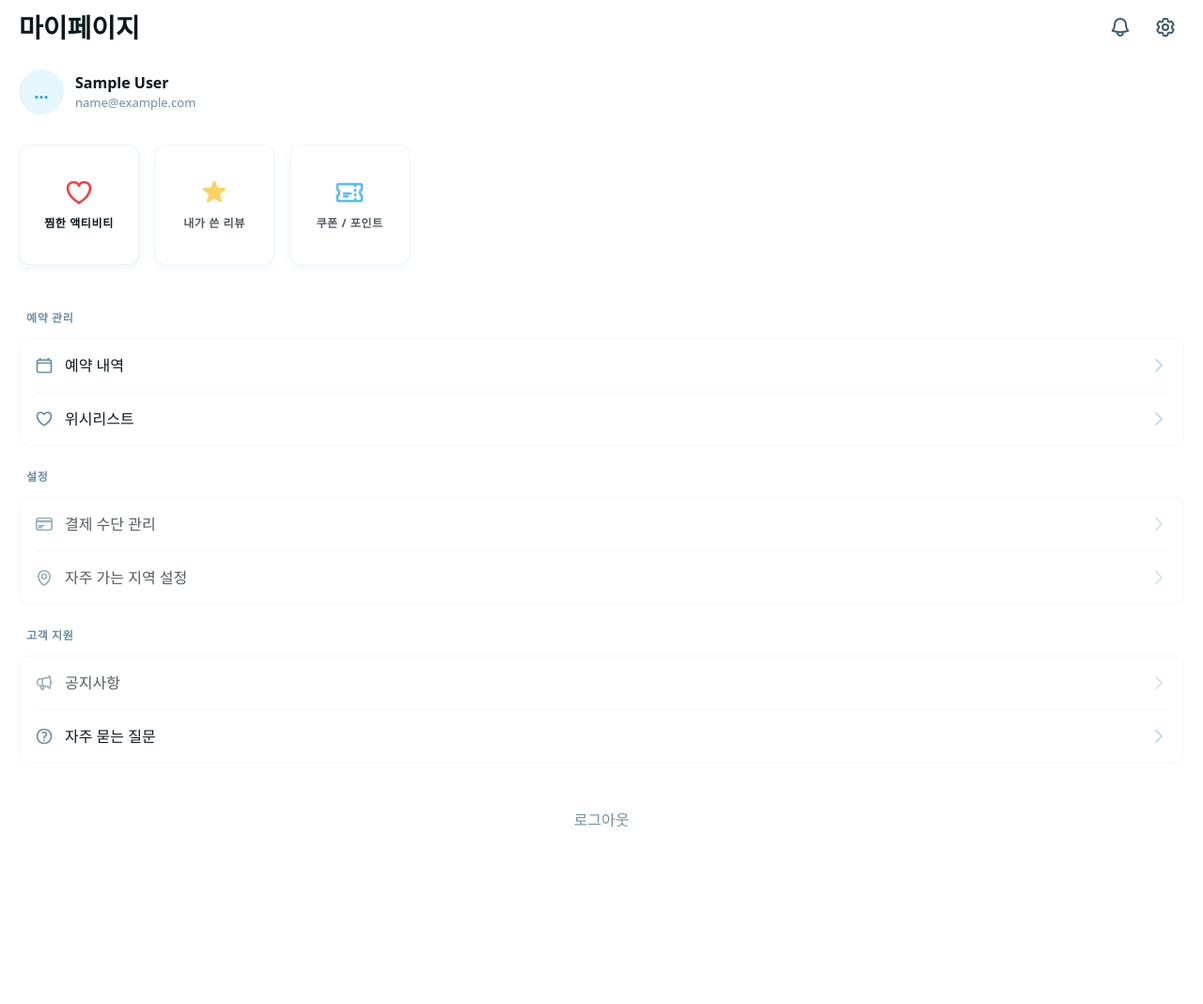
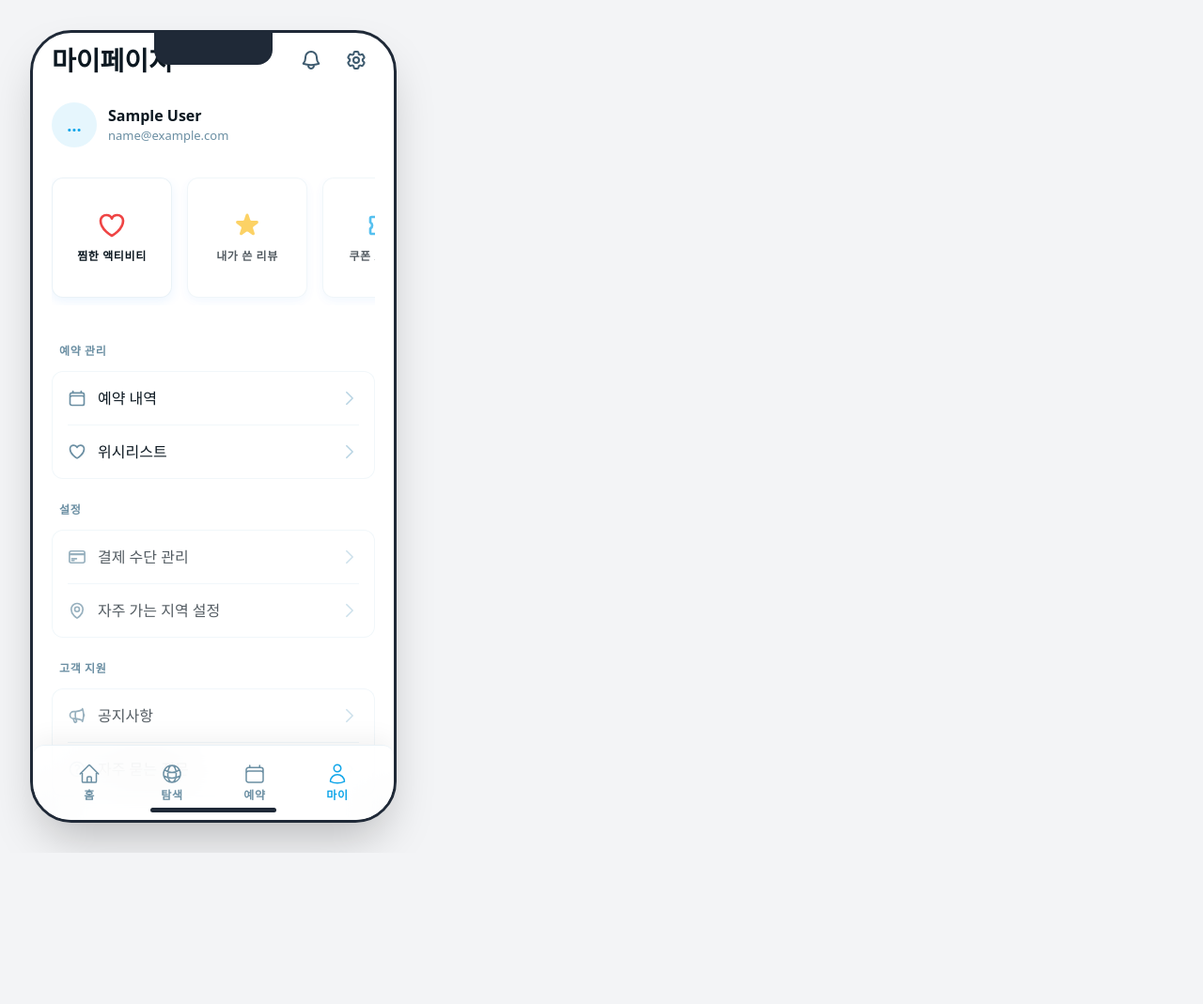
Before and after one commit to hyunseo1458/LOIVE-django, a Django app: page /profile/ in a window 1280 px wide. Shown: the whole page at 94% size. After the commit the page ends 908 px from the top, so only its background shows below. Run offline with Django 5.2, Linux system fonts and the light colour scheme; the visitor is signed in with stand-in values (Sample User, id 1); data that the repository does not hold is empty; some libraries are stand-ins or nearby versions; some web fonts are replaced.

Commit message:
Add iPhone frame layout, mobile safe-area support, and request logging
- Desktop: iPhone 14 Pro frame (390x844) on the left side
- Mobile: full-screen layout with safe-area-inset handling for notch
- Login page: hide both navbars; Profile page: hide top navbar only
- Add detailed Django LOGGING config to capture 500 errors on Render

Co-Authored-By: Claude Sonnet 4.6 <noreply@anthropic.com>

```diff
--- a/templates/base.html
+++ b/templates/base.html
@@ -63,14 +63,33 @@
         .no-scrollbar { -ms-overflow-style: none; scrollbar-width: none; }
         .line-clamp-1 { overflow: hidden; display: -webkit-box; -webkit-box-orient: vertical; -webkit-line-clamp: 1; }
         .line-clamp-2 { overflow: hidden; display: -webkit-box; -webkit-box-orient: vertical; -webkit-line-clamp: 2; }
-        html { padding: env(safe-area-inset-top) env(safe-area-inset-right) 0 env(safe-area-inset-left); }
+
+        /* Mobile: safe-area padding on html */
+        @media (max-width: 767px) {
+            html { padding: 0; }
+            .phone-frame-decoration { display: none !important; }
+            .phone-body { width: 100% !important; height: 100vh !important; height: 100dvh !important; border: none !important; border-radius: 0 !important; box-shadow: none !important; }
+            .phone-wrapper { width: 100% !important; height: 100% !important; margin: 0 !important; flex-shrink: unset !important; }
+            .desktop-empty { display: none !important; }
+            body { background: white !important; }
+        }
+        @media (min-width: 768px) {
+            html { padding: 0; }
+        }
     </style>
     {% block extra_head %}{% endblock %}
 </head>
-<body class="min-h-full flex flex-col font-sans">
+<body class="min-h-screen bg-gray-100 font-sans flex">
+    <!-- Phone wrapper -->
+    <div class="phone-wrapper relative flex-shrink-0 md:ml-8 md:my-8" style="width: 390px; height: 844px;">
+        <div class="phone-body w-full h-full md:rounded-[44px] md:border-[3px] md:border-gray-800 bg-surface overflow-hidden md:shadow-2xl flex flex-col relative">
+            <!-- Notch (desktop only) -->
+            <div class="phone-frame-decoration absolute top-0 left-1/2 -translate-x-1/2 z-[999] w-[126px] h-[34px] bg-gray-800 rounded-b-2xl"></div>
+
+            <div class="flex-1 overflow-y-auto no-scrollbar relative">
                 {% include "components/navbar.html" %}
 
-    <main class="pt-[72px] pb-32 max-w-7xl mx-auto w-full" style="padding-top: calc(56px + env(safe-area-inset-top))">
+                <main class="pb-4 w-full">
                     {% if messages %}
                     <div class="px-4 mt-4 space-y-2">
                         {% for message in messages %}
@@ -88,6 +107,16 @@
                 </main>
 
                 {% block bottom_nav %}{% include "components/bottom_nav.html" %}{% endblock %}
+            </div>
+
+            <!-- Home Indicator (desktop only) -->
+            <div class="phone-frame-decoration absolute bottom-2 left-1/2 -translate-x-1/2 w-[134px] h-[5px] bg-gray-800 rounded-full z-[999]"></div>
+        </div>
+    </div>
+
+    <!-- Right area (desktop only) -->
+    <div class="desktop-empty flex-1"></div>
+
     {% block extra_js %}{% endblock %}
 </body>
 </html>
--- a/templates/components/bottom_nav.html
+++ b/templates/components/bottom_nav.html
@@ -1,6 +1,6 @@
 {% load core_tags %}
 
-<nav class="md:hidden fixed bottom-0 w-full z-50 rounded-t-xl bg-surface/80 backdrop-blur-xl border-t border-outline-variant/30 shadow-[0px_-8px_24px_rgba(0,0,0,0.05)] flex justify-around items-center px-4 h-20" style="padding-bottom: env(safe-area-inset-bottom)">
+<nav class="sticky bottom-0 w-full z-50 rounded-t-xl bg-surface/80 backdrop-blur-xl border-t border-outline-variant/30 shadow-[0px_-8px_24px_rgba(0,0,0,0.05)] flex justify-around items-center px-4 h-20" style="padding-bottom: env(safe-area-inset-bottom)">
     {% with path=request.path %}
 
     <a href="{% url 'core:home' %}" class="flex flex-col items-center justify-center active:scale-95 transition-all w-16 h-full {% if path == '/' %}text-ocean-blue{% else %}text-outline hover:text-on-surface-variant{% endif %}">
--- a/templates/components/navbar.html
+++ b/templates/components/navbar.html
@@ -1,6 +1,6 @@
 {% load static %}
 
-<header class="fixed top-0 w-full z-50 bg-surface/80 backdrop-blur-xl border-b border-outline-variant/20 shadow-sm" style="padding-top: env(safe-area-inset-top)">
+<header class="sticky top-0 w-full z-50 bg-surface/80 backdrop-blur-xl border-b border-outline-variant/20 shadow-sm" style="padding-top: env(safe-area-inset-top, 0px);">
     <div class="flex items-center justify-between px-5 h-14 w-full max-w-7xl mx-auto">
         <!-- Region dropdown -->
         <div class="relative" id="region-dropdown">
--- a/templates/core/profile.html
+++ b/templates/core/profile.html
@@ -4,11 +4,13 @@
 {% block title %}마이페이지{% endblock %}
 
 {% block extra_head %}
-<style>header.fixed{display:none!important}main{padding-top:0!important}</style>
+<style>
+header { display: none !important; }
+</style>
 {% endblock %}
 
 {% block content %}
-<div class="px-5 mt-2">
+<div class="px-5 mt-2" style="padding-top: env(safe-area-inset-top, 0px);">
     <!-- Profile Header -->
     <div class="flex items-center justify-between mb-6">
         <h1 class="text-[28px] font-bold text-on-surface">마이페이지</h1>
```
Also changed, not shown: config/settings.py (+39 -0 lines), templates/account/login.html (+4 -3 lines). Lines whose indentation alone changed are shown as unchanged.
